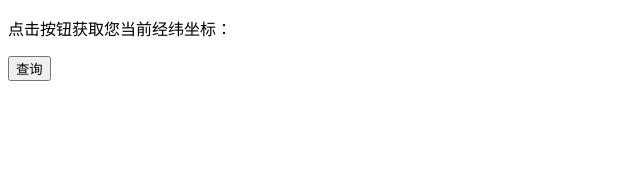
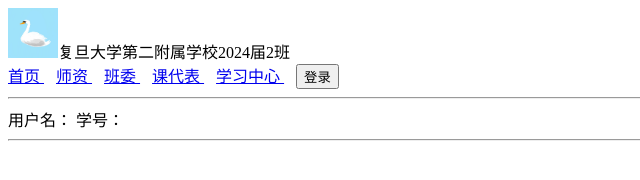
Before and after one commit to 2fxclass2/2fxclass2.github.io, a plain HTML site: page index.html in a window 1280 px wide. Shown: the whole page, without its empty margins (0-640 px from the left). Drawn offline with Linux system fonts and the light colour scheme.

Commit message:
Update index.html

```diff
--- a/index.html
+++ b/index.html
@@ -6,27 +6,42 @@
         <meta name="viewport" content="width=device-width, initial-scale=1.0">
     </head>
     <body>
-<p id="demo">点击按钮获取您当前经纬坐标：</p>
-<button onclick="getLocation()">查询</button>
-<script>
-var x=document.getElementById("demo");
-function getLocation()
-{
-	if (navigator.geolocation)
-	{
-		navigator.geolocation.getCurrentPosition(showPosition);
-	}
-	else
-	{
-		x.innerHTML="该浏览器不支持获取地理位置。";
-	}
-}
-
-function showPosition(position)
-{
-	x.innerHTML="纬度: " + position.coords.latitude +
-	"<br>经度: " + position.coords.longitude;
-}
-</script>
+	<img src="https://2fxclass2.github.io/classlogo.jpg" width=50 height=50/>复旦大学第二附属学校2024届2班<br>
+	<a href="javascript:void(0);" onclick="window.location.href='https://2fxclass2.github.io'">
+    首页
+    </a>&nbsp;&nbsp;
+    <a href="javascript:void(0);" onclick="window.location.pathname='/teachers'">
+    师资
+    </a>&nbsp;&nbsp;
+    <a href="javascript:void(0);" onclick="window.location.pathname='/committee'">
+    班委
+    </a>&nbsp;&nbsp;
+    <a href="javascript:void(0);" onclick="window.location.pathname='/representative'">
+    课代表
+    </a>&nbsp;&nbsp;
+    <a href="javascript:void(0);" onclick="window.location.href='https://eclassroom.github.io'">
+    学习中心
+    </a>&nbsp;&nbsp;
+    <a href="javascript:void(0);" onclick="login()">
+		<button>登录</button>
+    </a>
+	<hr>
+		用户名：<b><span id="username"></span></b>
+		学号：<b><span id="stuid"></span></b>
+		<script>
+			function login(){
+				if(typeof(Storage)!=="undefined"){
+					alert ("请您注意，登录只做登记流程使用，和学习中心账号不同。");
+				localStorage.username=prompt("请输入您的用户名：");
+				localStorage.stuid=prompt("请输入您的学号：");
+				document.getElementById("username").innerHTML = localStorage.username;
+			document.getElementById("stuid").innerHTML = localStorage.stuid;
+				}
+				else{
+					alert ("对不起，不支持您的客户端登录，因为没有LocalStorage支持。");
+				}
+			}
+		</script>
+	<hr>
 </body>
 </html>
```
